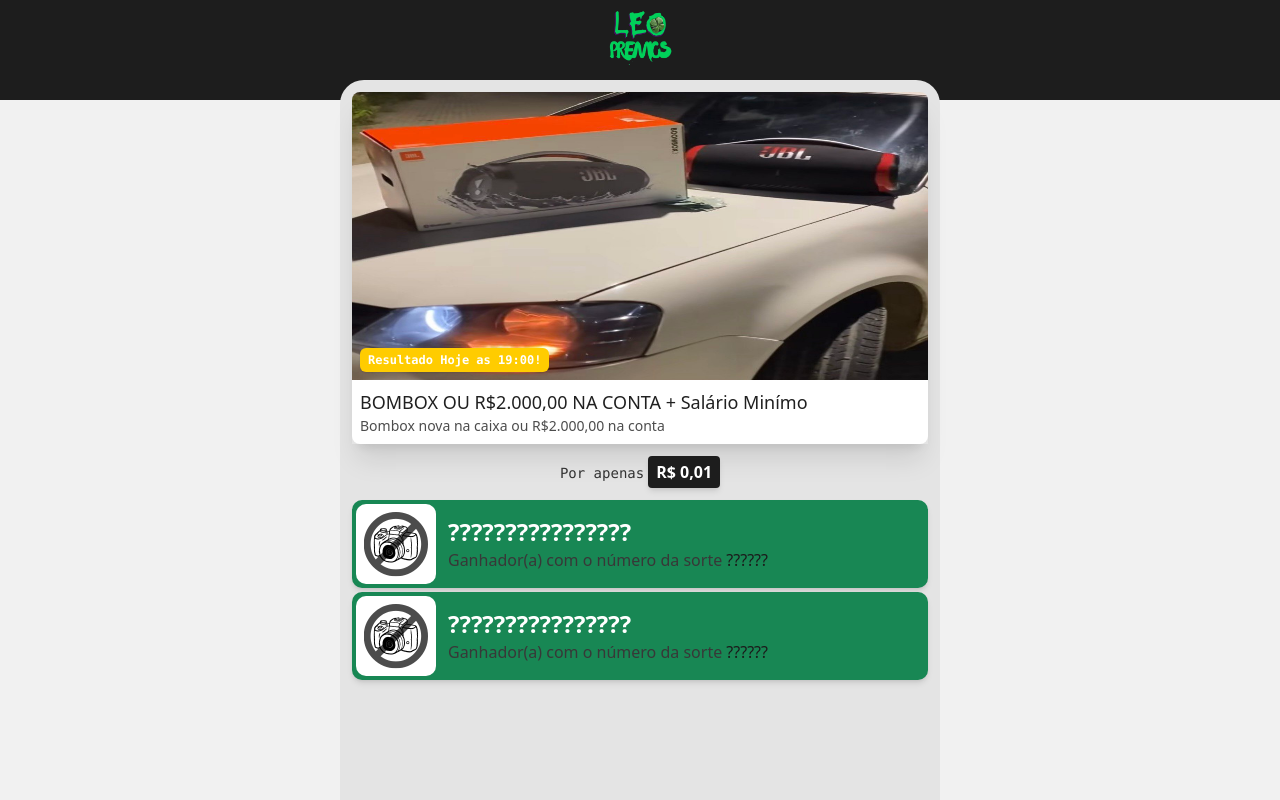
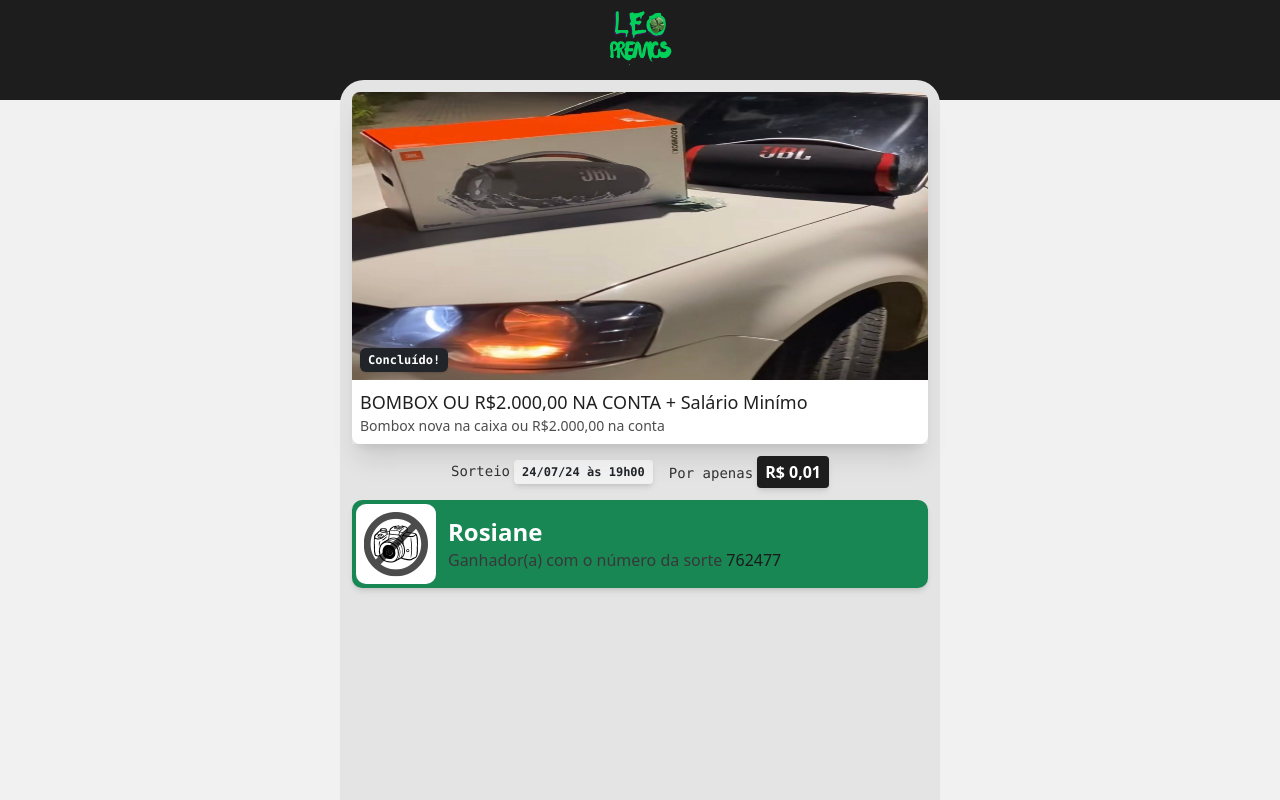
Before and after one commit to JohnnyNWT/leo-premios, a Next.js app: page /sorteio/bombox in a window 1280 px wide. Built offline with nearby package versions, Linux system fonts and the light colour scheme.

Commit message:
FEAT: att status bombox

```diff
--- a/src/app/data/data.js
+++ b/src/app/data/data.js
@@ -4,11 +4,11 @@
       id: "rifa-bombox",
       titulo: "BOMBOX OU R$2.000,00 NA CONTA + Salário Minímo",
       desc: "Bombox nova na caixa ou R$2.000,00 na conta",
-      sorteio: "Será realizado amanhã 24/07/24 às 19h00",
+      sorteio: "24/07/24 às 19h00",
       valor: "R$ 0,01",
-      status: "Resultado Hoje as 19:00!",
-      ganhador: "????????????????",
-      cota: "??????",
+      status: "Concluído!",
+      ganhador: "Rosiane",
+      cota: "762477",
     },
   ],
   "rifa-crf": [
--- a/src/app/page.js
+++ b/src/app/page.js
@@ -38,7 +38,7 @@
               <div className="ml-3">
                 <h2 className="font-sans text-lg font-semibold text-[#202020] max-sm:text-base">BOMBOX OU R$2.000,00 NA CONTA</h2>
                 <p className="text-sm text-[#000000B3]">Bombox nova na caixa ou R$2.000,00...</p>
-                <span className="p-1 px-2 rounded-md bg-[#ffcc00] text-white text-xs font-mono shadow font-bold">Resultado Hoje as 19:00!</span>
+                <span className="p-1 px-2 rounded-md bg-[#212429] text-white text-xs font-mono shadow font-bold">Concluído!</span>
               </div>
             </div>
           </Link>
--- a/src/app/sorteio/bombox/page.js
+++ b/src/app/sorteio/bombox/page.js
@@ -21,7 +21,7 @@
             <div className="mx-3 mt-3 cursor-pointer shadow-xl" id={e.id}>
               <div className="relative">
                 <img src="/img/acao-bombox.jpg" alt="Ação Bombox" className="rounded-t-lg h-72 w-full" />
-                <span className="p-1 px-2 rounded-md bg-[#ffcc00] text-white text-xs font-mono font-bold shadow absolute top-64 left-2">{e.status}</span>
+                <span className="p-1 px-2 rounded-md bg-[#212429] text-white text-xs font-mono font-bold shadow absolute top-64 left-2">{e.status}</span>
               </div>
 
               <div className="bg-white rounded-b-lg p-2">
@@ -32,10 +32,10 @@
           </div>
 
           <div className="flex gap-4 items-center justify-center my-2">
-            {/* <div className="flex items-baseline gap-1">
+            <div className="flex items-baseline gap-1">
               <p className="text-sm font-medium font-mono text-[#323232]">Sorteio</p>
               <span className="p-1 px-2 bg-[#FFFFFF80] text-[#212529] rounded font-mono font-bold text-xs shadow-md">{e.sorteio}</span>
-            </div> */}
+            </div>
 
             <div className="flex items-baseline gap-1">
               <p className="text-sm font-medium font-mono text-[#323232]">Por apenas</p>
@@ -50,13 +50,6 @@
               <p className="text-base text-[#383838] font-medium font-sans">Ganhador(a) com o número da sorte <span className="text-[#1b1b1b]">{e.cota}</span></p>
             </div>
           </div>
-          <div className="bg-[#188754] mx-3 p-1 rounded-[10px] flex items-center shadow-md cursor-pointer" id={`ganhador-${e.id}`}>
-            <img src="/img/img-ganhador.png" alt="Ação Bombox" className="w-[80px] h-22 rounded-[10px]" />
-            <div className="ml-3">
-              <h2 className="font-sans text-2xl font-semibold text-[white]">{e.ganhador}</h2>
-              <p className="text-base text-[#383838] font-medium font-sans">Ganhador(a) com o número da sorte <span className="text-[#1b1b1b]">{e.cota}</span></p>
-            </div>
-          </div>
         </div>
       ))}
     </div>
```
